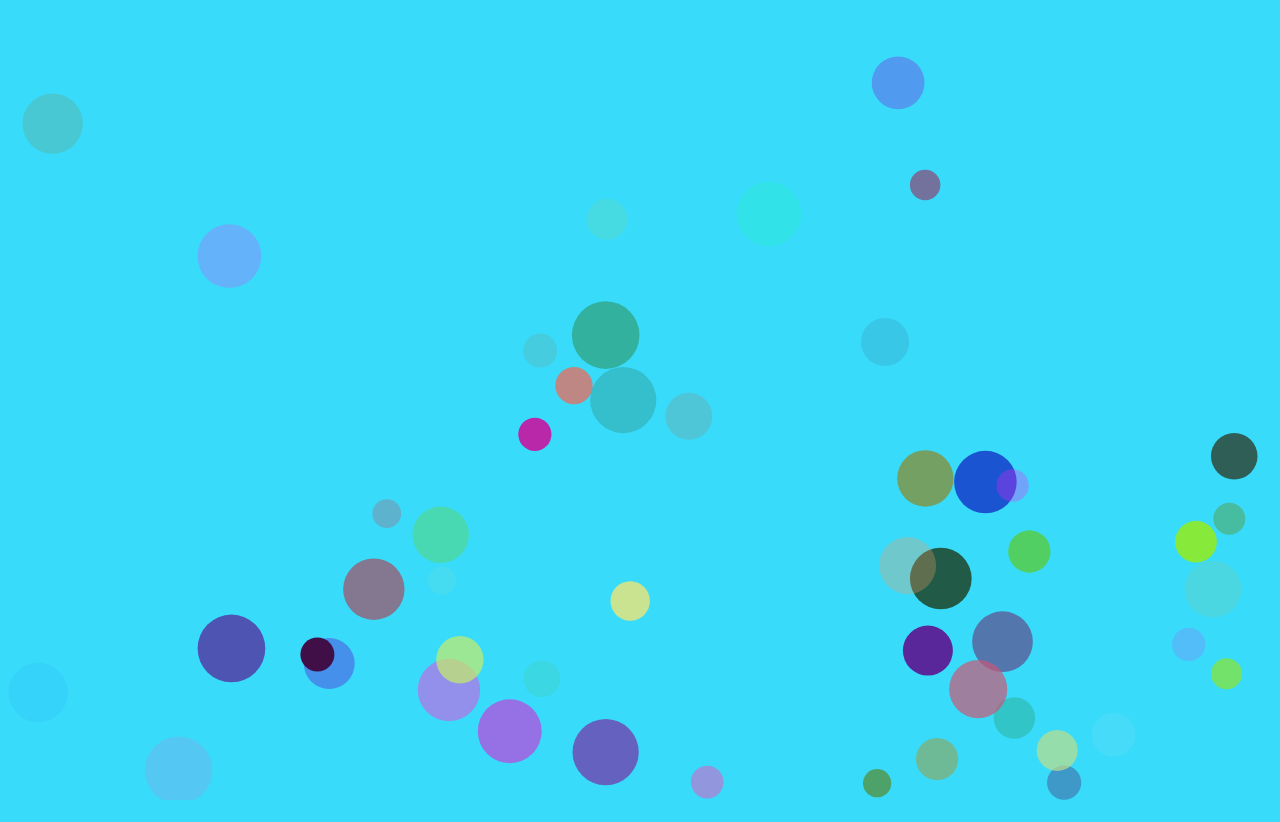
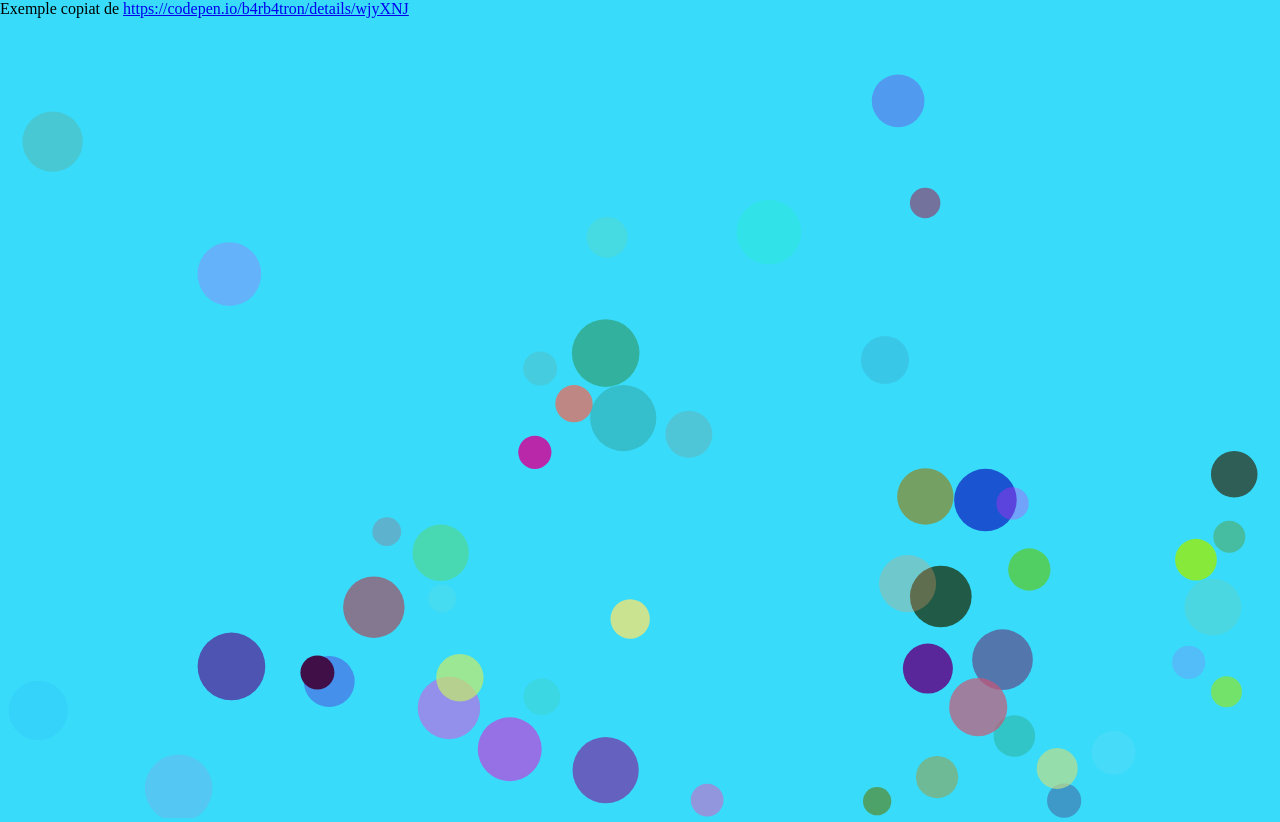
Before and after one commit to xavigaya/PracticaJS, a plain HTML site: page exemples/index.html in a window 1280 px wide. Drawn offline with Linux system fonts and the light colour scheme.

Commit message:
Referència origen

```diff
--- a/exemples/index.html
+++ b/exemples/index.html
@@ -6,6 +6,7 @@
     <link rel="stylesheet" href="./css/main.css">
   </head>
   <body>
+    Exemple copiat de <a href="https://codepen.io/b4rb4tron/details/wjyXNJ">https://codepen.io/b4rb4tron/details/wjyXNJ</a>
     <canvas id="canvas"></canvas>
     <script src="./js/code.js" charset="utf-8"></script>
   </body>
```
